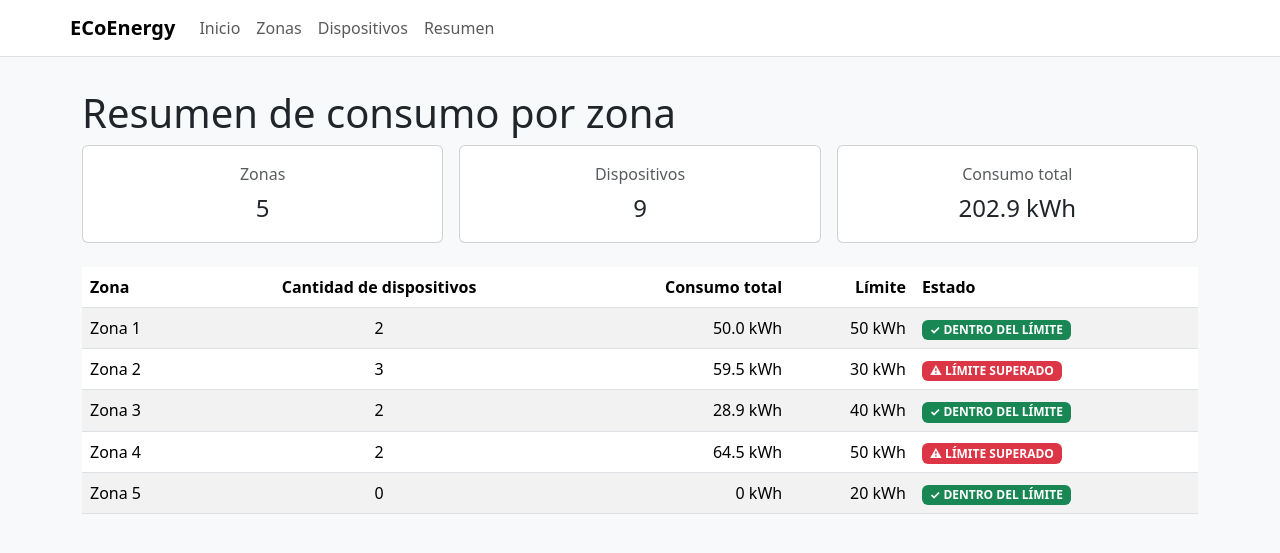
After one commit to ChristianInacapBarrera/backend-flex-EcoEnergy, a Django app: page /resumen-zonas/ in a window 1280 px wide. The commit adds this page. Shown: the top 553 px of the page. Run offline with Django 5.2, Linux system fonts and the light colour scheme; some libraries are stand-ins or nearby versions.

Commit message:
Creacion de resumen

```diff
--- a/data/dispositivos.json
+++ b/data/dispositivos.json
@@ -58,7 +58,7 @@
     {
         "id": 9,
         "nombre": "Sistema solar",
-        "consumo_kwh": 38.9,
+        "consumo_kwh": 24.7,
         "zona_id": 1,
         "categoria_id": 4
     }
--- a/dispositivos/services.py
+++ b/dispositivos/services.py
@@ -63,3 +63,39 @@ def estado_zona(consumo_total, limite_kwh):
 
 def cantidad_dispositivos(zona_id):
     return len(dispositivos_por_zona(zona_id))
+
+
+def estado_zonas_resumen(consumo_total, limite_kwh):
+    if consumo_total > limite_kwh:
+        return "LÍMITE SUPERADO"
+    return "DENTRO DEL LÍMITE"
+
+
+def resumen_zonas():
+    resumenes = []
+    total_dispositivos = 0
+    total_consumo = 0.0
+
+    for zona in cargar_zonas():
+        dispositivos = dispositivos_por_zona(zona["id"])
+        cantidad = len(dispositivos)
+        consumo = consumo_total_zona(zona["id"])
+        total_dispositivos += cantidad
+        total_consumo += consumo
+        resumenes.append(
+            {
+                "id": zona["id"],
+                "nombre": zona["nombre"],
+                "cantidad_dispositivos": cantidad,
+                "consumo_total": consumo,
+                "limite_kwh": zona["limite_kwh"],
+                "estado": estado_zonas_resumen(consumo, zona["limite_kwh"]),
+            }
+        )
+
+    totales = {
+        "total_zonas": len(cargar_zonas()),
+        "total_dispositivos": total_dispositivos,
+        "total_consumo": total_consumo,
+    }
+    return resumenes, totales
--- a/dispositivos/urls.py
+++ b/dispositivos/urls.py
@@ -7,5 +7,6 @@ urlpatterns = [
     path("", views.inicio, name="inicio"),
     path("zonas/", views.listar_zonas, name="zonas"),
     path("zonas/<int:zona_id>/", views.detalle_zona, name="detalle_zona"),
+    path("resumen-zonas/", views.resumen_zonas, name="resumen_zonas"),
     path("dispositivos/", views.catalogo, name="catalogo"),
 ]
--- a/dispositivos/views.py
+++ b/dispositivos/views.py
@@ -8,6 +8,7 @@ from .services import (
     estado_zona,
     obtener_categoria,
     obtener_zona,
+    resumen_zonas as construir_resumen_zonas,
 )
 
 
@@ -81,3 +82,12 @@ def catalogo(request):
         "total": len(dispositivos),
     }
     return render(request, "dispositivos/catalogo.html", contexto)
+
+
+def resumen_zonas(request):
+    resumenes, totales = construir_resumen_zonas()
+    contexto = {
+        "resumenes": resumenes,
+        "totales": totales,
+    }
+    return render(request, "dispositivos/resumen_zonas.html", contexto)
--- a/templates/base.html
+++ b/templates/base.html
@@ -30,6 +30,9 @@
                     <li class="nav-item">
                         <a class="nav-link" href="{% url 'dispositivos:catalogo' %}">Dispositivos</a>
                     </li>
+                    <li class="nav-item">
+                        <a class="nav-link" href="{% url 'dispositivos:resumen_zonas' %}">Resumen</a>
+                    </li>
                 </ul>
             </div>
         </nav>
--- /dev/null
+++ b/templates/dispositivos/resumen_zonas.html
@@ -0,0 +1,70 @@
+<!-- templates/dispositivos/resumen_zonas.html -->
+{% extends "base.html" %}
+{% block title %}Resumen de consumo por zona | EcoEnergy{% endblock %}
+{% block content %}
+    <h1>Resumen de consumo por zona</h1>
+
+    <div class="row row-cols-1 row-cols-md-3 g-3 mb-4">
+        <div class="col">
+            <div class="card h-100">
+                <div class="card-body text-center">
+                    <p class="card-text text-muted mb-1">Zonas</p>
+                    <p class="card-text fs-4 mb-0">{{ totales.total_zonas }}</p>
+                </div>
+            </div>
+        </div>
+        <div class="col">
+            <div class="card h-100">
+                <div class="card-body text-center">
+                    <p class="card-text text-muted mb-1">Dispositivos</p>
+                    <p class="card-text fs-4 mb-0">{{ totales.total_dispositivos }}</p>
+                </div>
+            </div>
+        </div>
+        <div class="col">
+            <div class="card h-100">
+                <div class="card-body text-center">
+                    <p class="card-text text-muted mb-1">Consumo total</p>
+                    <p class="card-text fs-4 mb-0">{{ totales.total_consumo }} kWh</p>
+                </div>
+            </div>
+        </div>
+    </div>
+
+    {% if resumenes %}
+        <div class="table-responsive">
+            <table class="table table-striped align-middle">
+                <thead>
+                    <tr>
+                        <th scope="col">Zona</th>
+                        <th scope="col" class="text-center">Cantidad de dispositivos</th>
+                        <th scope="col" class="text-end">Consumo total</th>
+                        <th scope="col" class="text-end">Límite</th>
+                        <th scope="col">Estado</th>
+                    </tr>
+                </thead>
+                <tbody>
+                    {% for zona in resumenes %}
+                        <tr>
+                            <td>{{ zona.nombre }}</td>
+                            <td class="text-center">{{ zona.cantidad_dispositivos }}</td>
+                            <td class="text-end">{{ zona.consumo_total }} kWh</td>
+                            <td class="text-end">{{ zona.limite_kwh }} kWh</td>
+                            <td>
+                                {% if zona.estado == "LÍMITE SUPERADO" %}
+                                    <span class="badge bg-danger">&#9888; {{ zona.estado }}</span>
+                                {% else %}
+                                    <span class="badge bg-success">&#10003; {{ zona.estado }}</span>
+                                {% endif %}
+                            </td>
+                        </tr>
+                    {% endfor %}
+                </tbody>
+            </table>
+        </div>
+    {% else %}
+        <div class="alert alert-warning" role="alert">
+            No existen zonas disponibles.
+        </div>
+    {% endif %}
+{% endblock %}
```
Also changed, not shown: PLAN_IMPLEMENTACION_2.md (+0 -32 lines).
